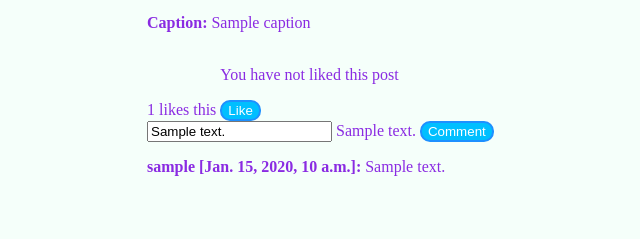
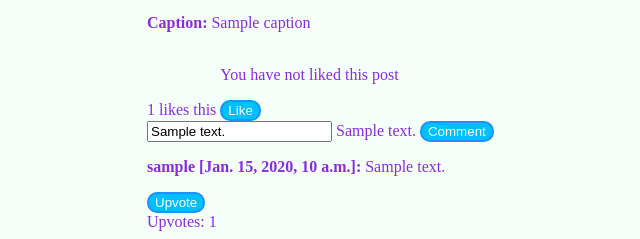
Before and after one commit to mahajansaksham38/InstaClone, a Django app: template myapp/templates/feed.html in a window 1280 px wide. Shown: the part 612-851 px from the top of the page, without its empty margins (237-877 px from the left). Before the commit the page ends 788 px from the top, so only its background shows below. Run offline with Django 3.2, Linux system fonts and the light colour scheme; the template is opened without the code that fills it: most values are stand-ins (such as "Sample title", 1, 10 or a date in 2020); grey boxes marked "Sample" are stand-in pictures.

Commit message:
Update feed.html

```diff
--- a/myapp/templates/feed.html
+++ b/myapp/templates/feed.html
@@ -102,6 +102,17 @@
         <div>
             {% for comment in post.comments %}
                 <p><b>{{ comment.user.username }} [{{ comment.created_on }}]:</b> {{ comment.comment_text }}</p>
+                <form method="POST" action="/upvote/">
+                  {% csrf_token %}
+                  <input type="hidden" name="post" value="{{ comment.id }}">
+                    {% if comment.has_liked %}
+                <input type="submit" class="btn btn-default" value="Upvoted">
+                {% else %}
+
+                <input type="submit" class="btn btn-default" value="Upvote">
+                {% endif %}
+
+                </form><span>Upvotes: {{comment.upvote_count}}</span>
             {% endfor %}
         </div>
 
```
